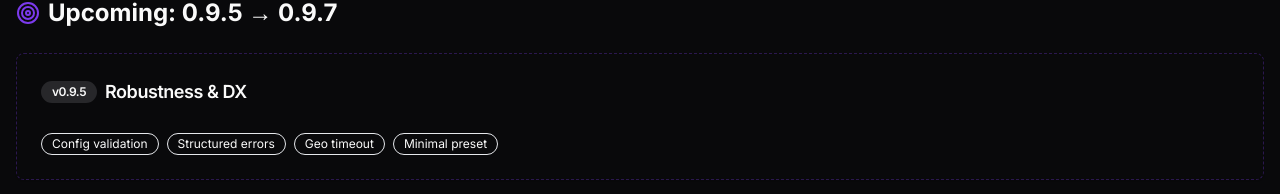
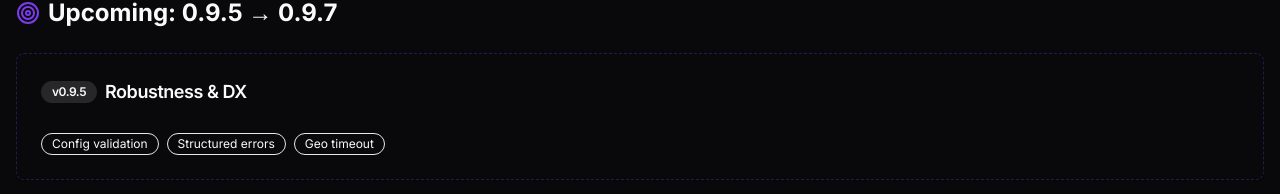
Before and after one commit to IntegerAlex/fingerprint-oss, a Next.js app in the folder fingerprint-oss-demo/: page /roadmap in a window 1280 px wide. Shown: the part 2800-2994 px from the top of the page. Built offline with nearby package versions, Linux system fonts and the light colour scheme.

Commit message:
docs(roadmap): update v0.9.5 milestones and add Macroscope support Update the project roadmap and branding assets to reflect current development priorities and new partnerships. The future roadmap data
Co-authored-by: gitbot <gitbot@gossorg.in>

```diff
--- a/fingerprint-oss-demo/components/roadmap.tsx
+++ b/fingerprint-oss-demo/components/roadmap.tsx
@@ -110,7 +110,7 @@ const RELEASE_HISTORY = [
 ];
 
 const FUTURE_ROADMAP = [
-  { version: "0.9.5", theme: "Robustness & DX", focus: ["Config validation", "Structured errors", "Geo timeout", "Minimal preset"] },
+  { version: "0.9.5", theme: "Robustness & DX", focus: ["Config validation", "Structured errors", "Geo timeout"] },
   { version: "0.9.6", theme: "Config & Extensibility", focus: ["Custom geo endpoint", "Feature flags", "Plugin hooks", "Lazy loading"] },
   { version: "0.9.7", theme: "Advanced & Hardening", focus: ["Connection type", "CSP-friendly", "SRI hashes", "Pre-1.0 audit"] },
 ];
```
Also changed, not shown: fingerprint-oss-demo/public/macroscope.png (added), 1 other file (tests, documents, lock files or other folders).
